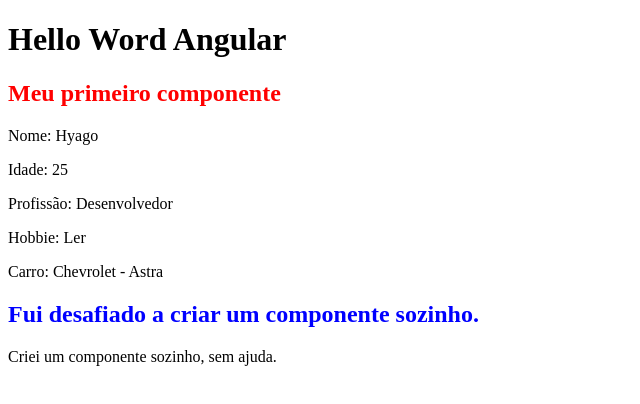
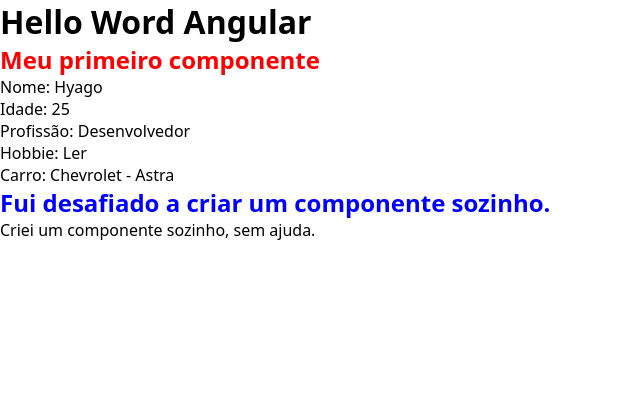
Before and after one commit to Hyagodevbfr/curso-angular, an Angular app: page / in a window 1280 px wide. Shown: the top 404 px of the page, without its empty margins (0-640 px from the left). Built offline with nearby package versions, Linux system fonts and the light colour scheme.

Commit message:
chore: style global css

```diff
--- a/src/styles.scss
+++ b/src/styles.scss
@@ -1 +1,5 @@
-/* You can add global styles to this file, and also import other style files */
+*{
+  margin: 0;
+  padding: 0;
+  font-family: system-ui, -apple-system, BlinkMacSystemFont, 'Segoe UI', Roboto, Oxygen, Ubuntu, Cantarell, 'Open Sans', 'Helvetica Neue', sans-serif;
+}
```
